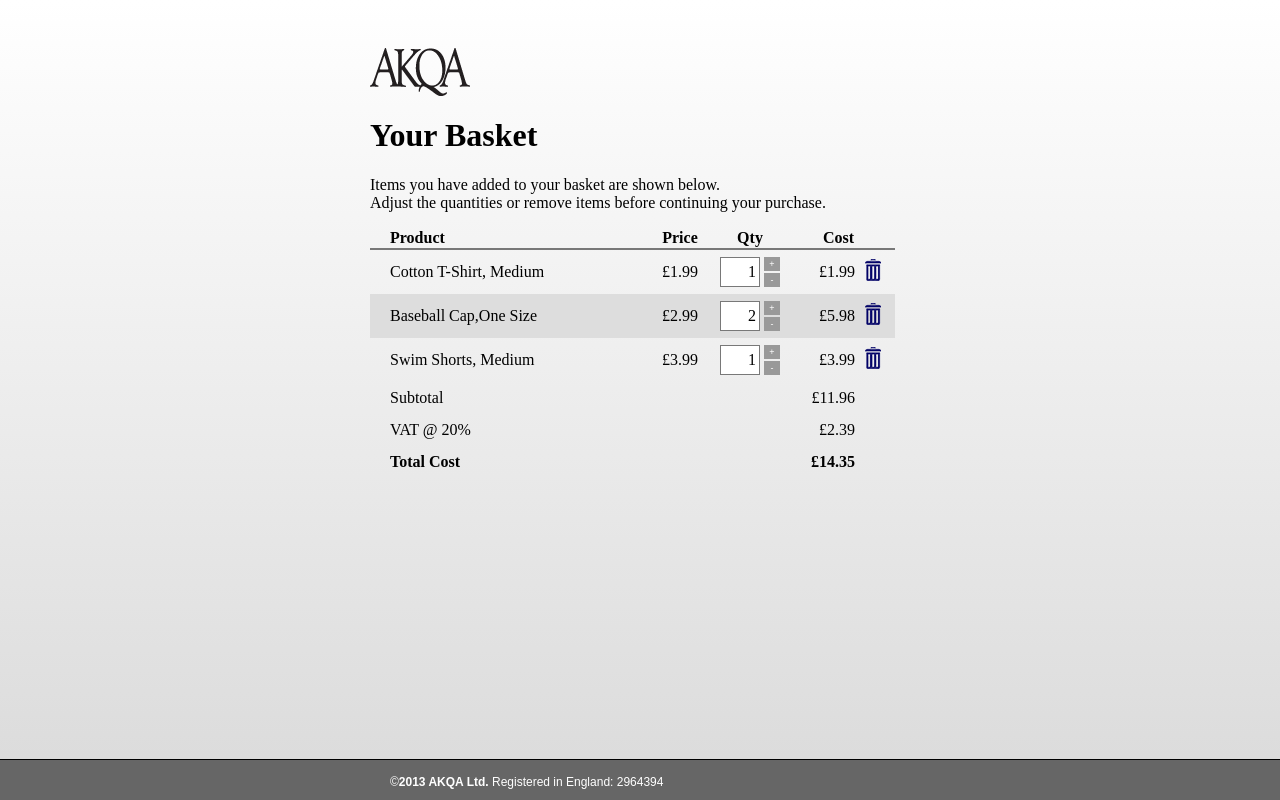
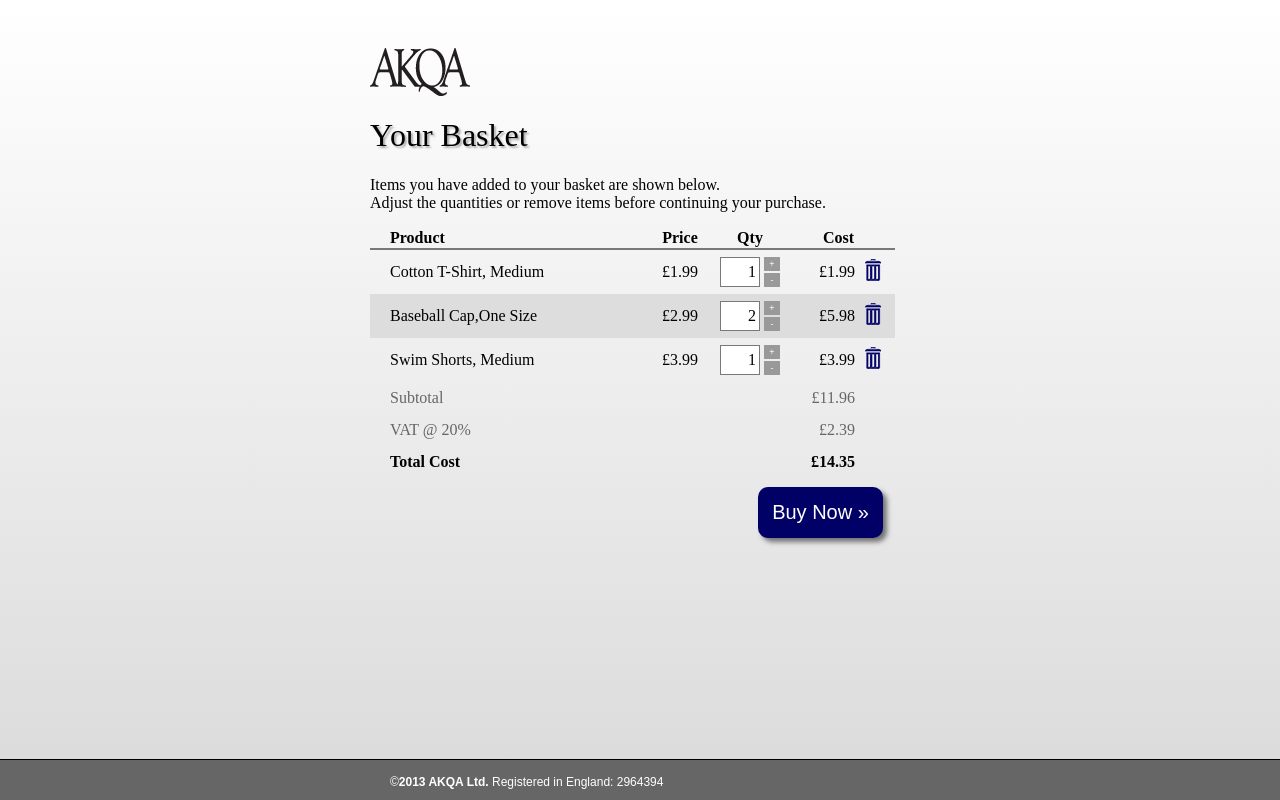
Before and after one commit to srsholmes/AKQA-test, a website: page public/index.html in a window 1280 px wide. Drawn offline with nearby package versions, Linux system fonts and the light colour scheme; a web font is replaced by a local one.

Commit message:
most styles done

```diff
--- a/public/index.html
+++ b/public/index.html
@@ -113,12 +113,11 @@
                         </tr>
                     </tfoot>
                 </table>
+                <input type="submit" value="Buy Now &raquo;">
             </form>
-
-
         </div>
 
-         <footer>
+        <footer>
             <p>&copy;<strong>2013 AKQA Ltd.</strong> Registered in England: 2964394</p>
         </footer>
 
--- a/scss/main.scss
+++ b/scss/main.scss
@@ -21,9 +21,16 @@ html {
 
 //Variables
 $border-grey: #787878;
+$dark-blue: #000066;
+$dark-blue-hover: #3333ff;
 
 body {
   @extend .font-serif;
+}
+
+h1 {
+  text-shadow: 2px 2px 2px rgba(0,0,0,0.3);
+  font-weight: 300;
 }
 
 .logo {
@@ -50,9 +57,13 @@ body {
   padding-top: 40px;
 }
 
+
 //Form items
 
 form {
+  position: relative;
+  padding-bottom: 60px;
+
   input[type="text"] {
     height: 30px;
     width: 40px;
@@ -62,6 +73,27 @@ form {
     text-align: right;
     @extend .font-serif;
     padding-right: 3px;
+  }
+
+  input[type="submit"] {
+    background-color: $dark-blue;
+    display: block;
+    border: none;
+    padding: 10px;
+    color: white;
+    border-radius: 10px;
+    box-shadow: 4px 4px 5px rgba(0,0,0,0.5);
+    cursor: pointer;
+    position:  absolute;
+    bottom: 0;
+    right: 5%;
+    width: 125px;
+    height: 51px;
+    font-size: 20px;
+    transition: background-color 0.1s ease-in;
+    &:hover {
+      background-color: $dark-blue-hover;
+    }
   }
 
   .quantity {
@@ -143,6 +175,8 @@ table {
     }
 
     tr {
+      color: #666666;
+
       &:nth-child(even) {
         background: none;
       }
```
Also changed, not shown: public/css/main.css.
